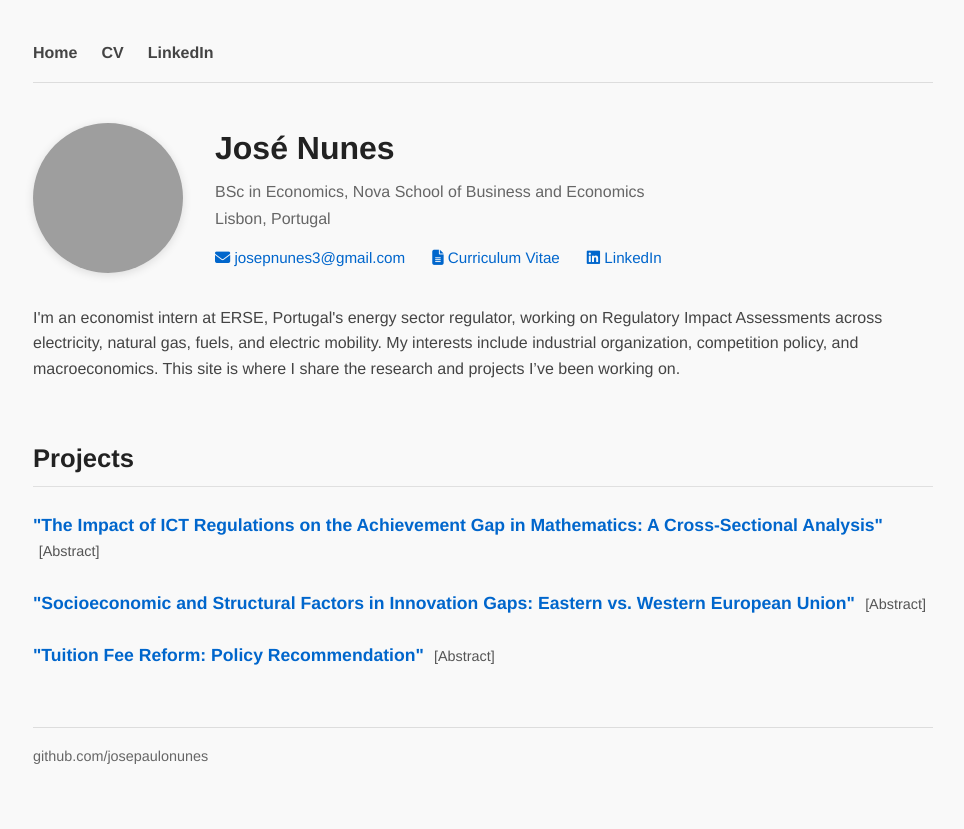
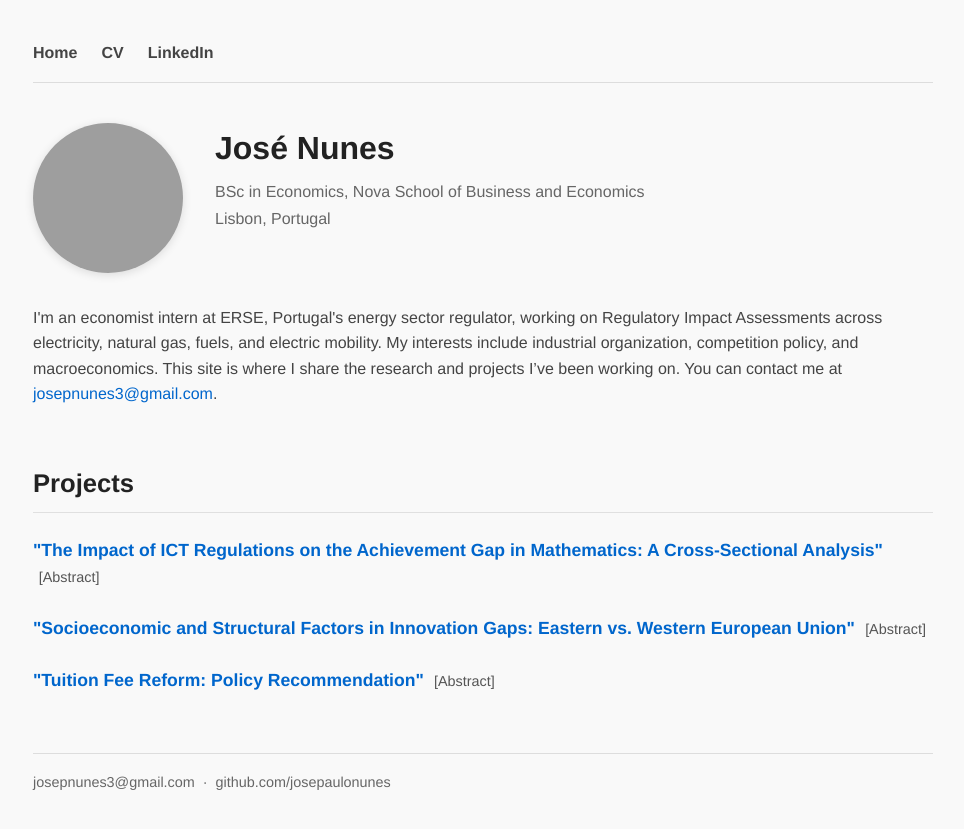
Before and after one commit to josepaulonunes/josepaulonunes.github.io, a Jekyll site: the page built from index.md, in a window 1280 px wide. Shown: the top 829 px of the page, without its empty margins (157-1121 px from the left). Built offline with Jekyll 4.4.1, drawn with Linux system fonts in a browser that asks for light colours; grey boxes are pictures that could not be loaded.

Commit message:
Clean up header, fix footer

```diff
--- a/_layouts/default.html
+++ b/_layouts/default.html
@@ -25,6 +25,8 @@
   </main>
 
   <footer>
+    <a href="mailto:josepnunes3@gmail.com">josepnunes3@gmail.com</a>
+  &nbsp;·&nbsp;
     <a href="https://github.com/josepaulonunes">github.com/josepaulonunes</a>
   </footer>
 
--- a/index.md
+++ b/index.md
@@ -16,26 +16,12 @@ title: José Nunes
       <p>Lisbon, Portugal</p>
     </div>
 
-    <div class="contact-links">
-      <a href="mailto:josepnunes3@gmail.com">
-        <i class="fa-solid fa-envelope"></i> josepnunes3@gmail.com
-      </a>
-
-      <a href="/Jose_Nunes.pdf">
-        <i class="fa-solid fa-file-lines"></i> Curriculum Vitae
-      </a>
-
-      <a href="https://linkedin.com/in/josepnunes/">
-        <i class="fa-brands fa-linkedin"></i> LinkedIn
-      </a>
-    </div>
-
   </div>
 
 </div>
 
 <p class="blurb">
-I'm an economist intern at ERSE, Portugal's energy sector regulator, working on Regulatory Impact Assessments across electricity, natural gas, fuels, and electric mobility. My interests include industrial organization, competition policy, and macroeconomics. This site is where I share the research and projects I’ve been working on.
+I'm an economist intern at ERSE, Portugal's energy sector regulator, working on Regulatory Impact Assessments across electricity, natural gas, fuels, and electric mobility. My interests include industrial organization, competition policy, and macroeconomics. This site is where I share the research and projects I’ve been working on. You can contact me at <a href="mailto:josepnunes3@gmail.com">josepnunes3@gmail.com</a>.
 </p>
 
 <h2>Projects</h2>
```
